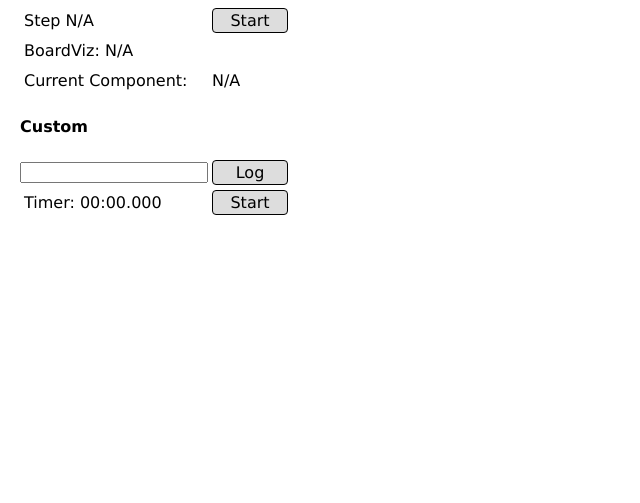
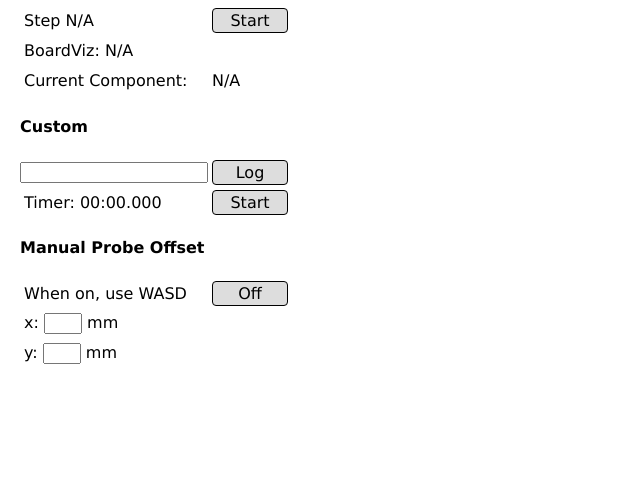
Before and after one commit to ubicomplab/ar-debug-workbench, a Flask app: page /study in a window 1280 px wide. Shown: the part 337-840 px from the top of the page, without its empty margins (0-640 px from the left). Run offline with Flask 2, Linux system fonts and the light colour scheme.

Commit message:
added probe adjust

```diff
--- a/ardw-app/application.py
+++ b/ardw-app/application.py
@@ -223,7 +223,7 @@ def handle_connect():
     global projector_mode, projector_calibration, board_pos
     global active_session, active_session_is_recording
     global study_state, study_settings, compdict
-    global selection_filter
+    global selection_filter, probe_adjust
 
     active_connections += 1
     logging.info(f"Client connected ({active_connections} active)")
@@ -312,6 +312,8 @@ def handle_connect():
     })
 
     emit("selection-filter", selection_filter)
+
+    emit("probe-adjust", probe_adjust)
 
 
 @socketio.on("disconnect")
@@ -623,6 +625,13 @@ def handle_selection_filter(data):
     update_selection_filter(toggle=data["sel_type"])
 
 
+@socketio.on("probe-adjust")
+def handle_probe_adjust(data):
+    global probe_adjust
+    probe_adjust = data
+    socketio.emit("probe-adjust", data)
+
+
 @socketio.on("debug")
 def handle_debug(data):
     print(data)
@@ -744,7 +753,7 @@ def init_data(pcbdata, schdata):
 
 # converts optitrack pixels to layout mm in 2D
 def optitrack_to_layout_coords(point):
-    global board_pos, projector_calibration, rotation_center
+    global board_pos, projector_calibration, rotation_center, probe_adjust
     x_off = board_pos["x"] + projector_calibration["tx"]
     y_off = board_pos["y"] + projector_calibration["ty"]
     r_off = board_pos["r"] + projector_calibration["r"]
@@ -753,13 +762,23 @@ def optitrack_to_layout_coords(point):
     x = point[0] / z_factor - x_off
     y = -point[1] / z_factor - y_off
     sh_point = rotate(Point(x, y), -r_off, origin=rotation_center, use_radians=False)
+
+    # probe adjust step
+    sh_point.x += probe_adjust["x"]
+    sh_point.y += probe_adjust["y"]
+
     return [sh_point.x, sh_point.y]
     # return [sh_point.x / z_factor - x_off, -sh_point.y / z_factor - y_off]
 
 
 # convert layout mm to optitrack pixels in 2D
 def layout_to_optitrack_coords(point):
-    global board_pos, projector_calibration, rotation_center
+    global board_pos, projector_calibration, rotation_center, probe_adjust
+
+    # probe adjust step
+    point[0] -= probe_adjust["x"]
+    point[1] -= probe_adjust["y"]
+
     x_off = board_pos["x"] + projector_calibration["tx"]
     y_off = board_pos["y"] + projector_calibration["ty"]
     r_off = board_pos["r"] + projector_calibration["r"]
@@ -1652,11 +1671,6 @@ if __name__ == "__main__":
 
     # {x, y, z}, where each coordinate is [min, max]
     reselection_zone = None
-    update_reselection_zone()
-
-    if config.getboolean("Dev", "AutoconnectTools"):
-        # we just assume ptr and dmm are already connected
-        autoconnect_tools(["ptr", "dmm"])
 
     study_state = {
         "active": False,            # iff True, study mode is on
@@ -1679,9 +1693,6 @@ if __name__ == "__main__":
         "on": False,
         "start": 0
     }
-
-    study_practice, study_modules, study_bringup = load_study()
-
     # possible values: "no_function", "voltage", "resistance", "diode", "continuity"
     dmm_mode = "no_function"
 
@@ -1692,6 +1703,16 @@ if __name__ == "__main__":
         "net": 1,
     }
 
+    probe_adjust = {"x": 0, "y": 0}
+
+    study_practice, study_modules, study_bringup = load_study()
+
+    update_reselection_zone()
+
+    if config.getboolean("Dev", "AutoconnectTools"):
+        # we just assume ptr and dmm are already connected
+        autoconnect_tools(["ptr", "dmm"])
+
 
     if len(sys.argv) > 1:
         port = int(sys.argv[1])
--- a/ardw-app/static/study.js
+++ b/ardw-app/static/study.js
@@ -55,7 +55,13 @@ custom_input.addEventListener("keydown", (evt) => {
     }
 })
 var custom_submit = document.getElementById("custom-btn");
-custom_submit.addEventListener("click", submitCustom)
+custom_submit.addEventListener("click", submitCustom);
+
+window.addEventListener("keydown", (evt) => {
+    if (evt.key == "n" && document.activeElement !== custom_input) {
+        goNext();
+    }
+})
 
 
 var timer_text = document.getElementById("timer-text");
@@ -69,11 +75,71 @@ timer_btn.addEventListener("click", () => {
     socket.emit("study-event", {"event": "timer", "turn_on": !timer_on})
 })
 
+
+var probe_btn = document.getElementById("probe-btn");
+var probe_x = document.getElementById("probe-x-off");
+var probe_y = document.getElementById("probe-y-off");
+
+var probe_key_adjust = false;
+var probe_adjust = {
+    "x": 0,
+    "y": 0
+}
+
+probe_btn.addEventListener("click", () => {
+    probe_key_adjust = !probe_key_adjust;
+    if (probe_key_adjust) {
+        probe_btn.innerText = "On";
+        probe_btn.classList.add("selected");
+    } else {
+        probe_btn.innerText = "Off";
+        probe_btn.classList.remove("selected");
+    }
+});
+
 window.addEventListener("keydown", (evt) => {
-    if (evt.key == "n" && document.activeElement !== custom_input) {
-        goNext();
+    if  (document.activeElement === custom_input) {
+        return;
+    }
+    var did_something = false;
+    switch (evt.key) {
+        case "w":
+            // -y
+            probe_adjust.y -= 0.1;
+            did_something = true;
+            break;
+        case "s":
+            // +y
+            probe_adjust.y += 0.1;
+            did_something = true;
+            break;
+        case "a":
+            // -x
+            probe_adjust.x -= 0.1;
+            did_something = true;
+            break;
+        case "d":
+            // +x
+            probe_adjust.x += 0.1;
+            did_something = true;
+            break;
+    }
+    if (did_something) {
+        socket.emit("probe-adjust", probe_adjust)
     }
 })
+
+function probeListener(evt) {
+    if (evt.key === "Enter") {
+        var xoff = parseFloat(probe_x.value);
+        var yoff = parseFloat(probe_y.value);
+        if (isNaN(xoff)) xoff = 0;
+        if (isNaN(yoff)) yoff = 0;
+        socket.emit("probe-adjust", {"x": xoff, "y": yoff})
+    }
+}
+probe_x.addEventListener("keydown", probeListener)
+probe_y.addEventListener("keydown", probeListener)
 
 
 function goNext() {
@@ -156,3 +222,9 @@ socket.on("study-event", (data) => {
             break;
     }
 })
+
+socket.on("probe-adjust", (data) => {
+    probe_adjust = data;
+    probe_x.value = data.x.toFixed(1);
+    probe_y.value = data.y.toFixed(1);
+})
--- a/ardw-app/static/style.css
+++ b/ardw-app/static/style.css
@@ -742,3 +742,7 @@ div.canvas-container>canvas {
 .study-buttons > input[type="text"] {
     width: 180px;
 }
+.study-buttons input[type="text"].small {
+    width: 30px;
+    text-align: right;
+}
--- a/ardw-app/templates/study.html
+++ b/ardw-app/templates/study.html
@@ -53,6 +53,26 @@
         <div id="timer-btn" class="button">Start</div>
     </div>
 
+    <h4>Manual Probe Offset</h4>
+    <div class="study-buttons">
+        <div class="text">When on, use WASD</div>
+        <div class="button" id="probe-btn">Off</div>
+    </div>
+    <div class="study-buttons">
+        <div class="text">
+            x:
+            <input type="text" id="probe-x-off" class="small"/>
+            mm
+        </div>
+    </div>
+    <div class="study-buttons">
+        <div class="text">
+            y:
+            <input type="text" id="probe-y-off" class="small"/>
+            mm
+        </div>
+    </div>
+
     <script src="{{socketiojs}}"></script>
     <script src="{{js}}"></script>
 </body>
```
